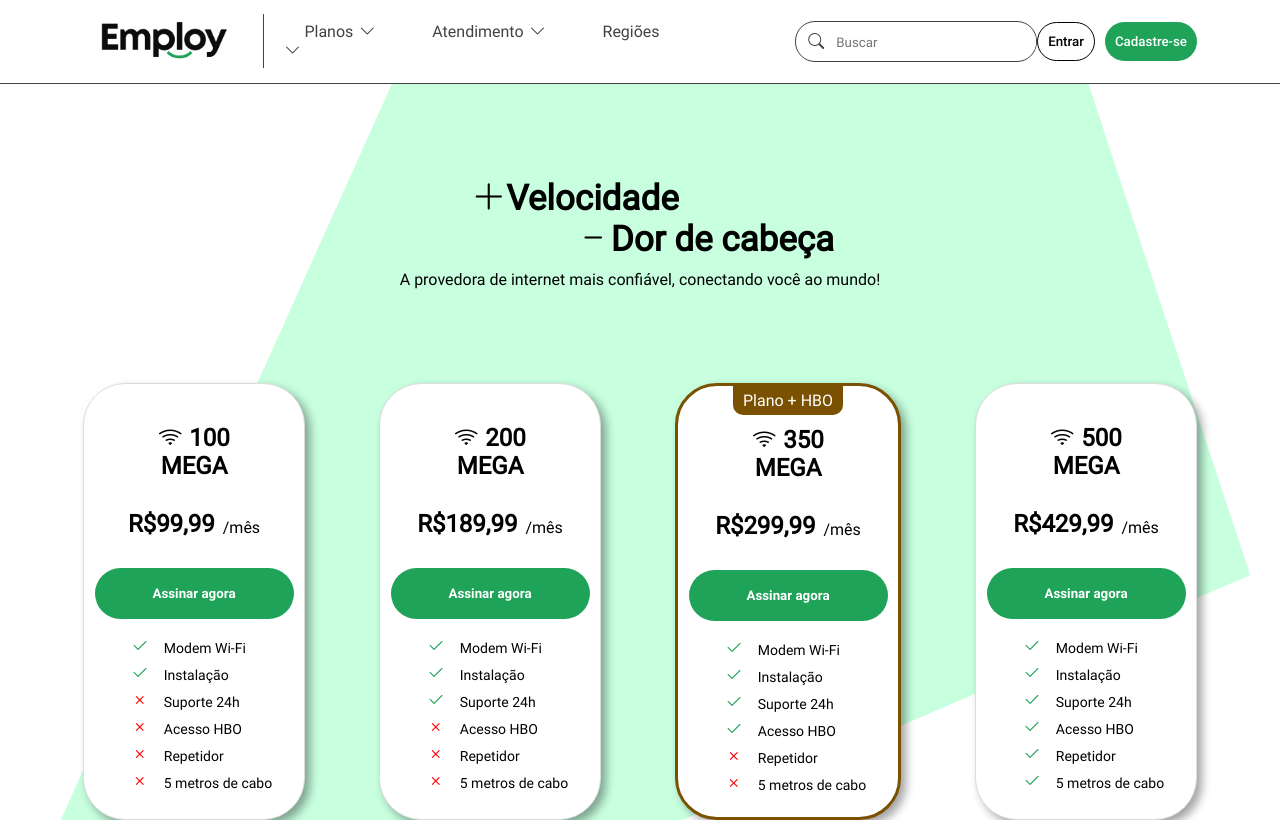
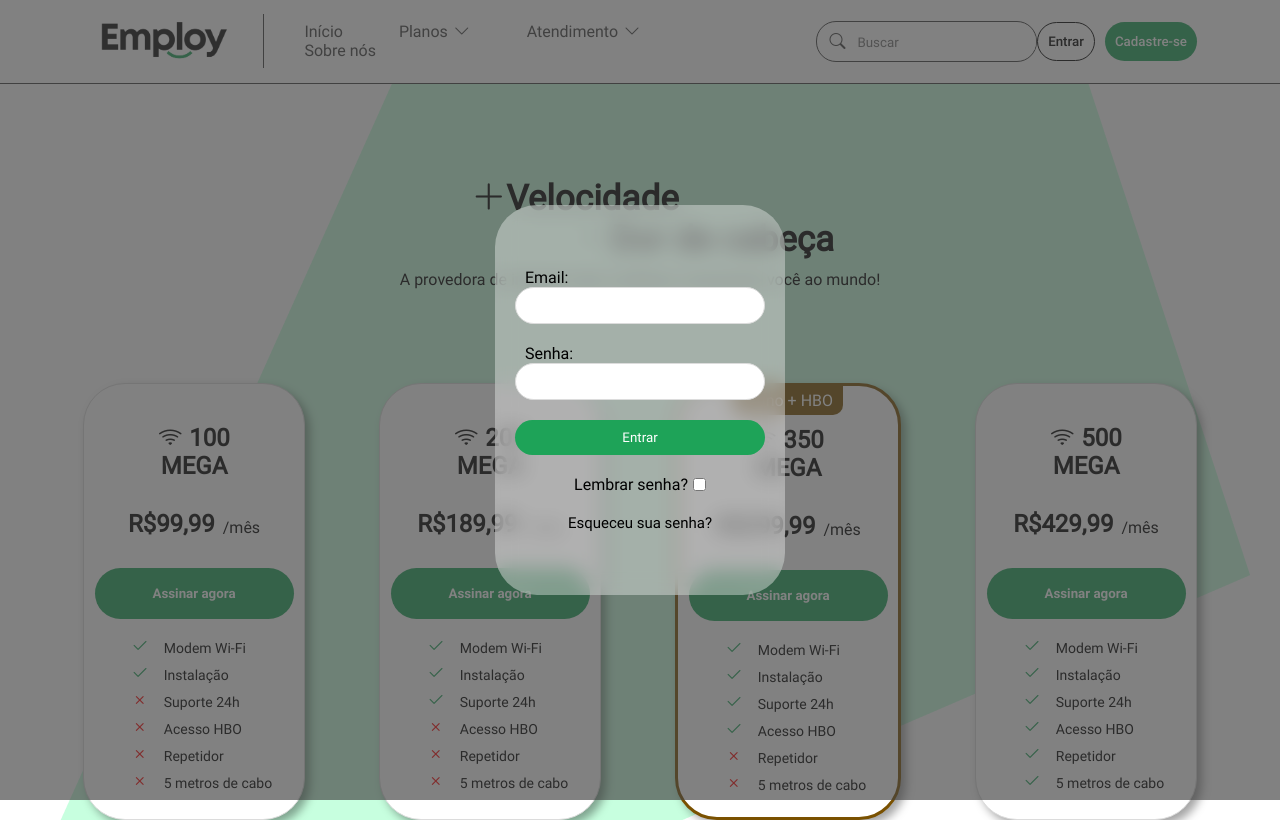
Before and after one commit to YortonFilho/Primeiro-site, a plain HTML site: page index.html in a window 1280 px wide. Both pictures are taken after a click on the button "Entrar". Drawn offline with nearby package versions, Linux system fonts and the light colour scheme.

Commit message:
Adicionando JS e animações
Comecei a estruturar a parte do login, adicionei uma animação para brincar um pouco com os recursos do css

```diff
--- a/index.html
+++ b/index.html
@@ -9,12 +9,13 @@
 </head>
 
 <body>
-    <header>
+    <header>  <!--header---------------------------------------------------------------------------------------------------------->
         <div class="div-menu">
             <figure class="logo"><a href="#"><img src="imagens/logoPreta.png" alt="" width="160" min-height="54"></a></figure>
             <div id="linha-menu"></div> <!--linha entre a logo e a nav-->
             <nav class="menu">
                 <ul>
+                    <li><a href="">Início</a></li>
                     <li class="drop-plano"><a href="#">Planos<i class="bi bi-chevron-down"></i></a>
                         <div class="dropdown-plano">
                             <a href="">Para pessoas</a>
@@ -27,15 +28,7 @@
                             <a href="" class="ultimo-lista">Reclamações</a>
                         </div>
                     </li>
-                    <li class="drop-regioes"><a href="#">Regiões<i class="bi bi-chevron-down"></i></a>
-                        <div class="dropdown-regioes">
-                            <a href="">Cachoeirinha</a>
-                            <a href="">Canoas</a>
-                            <a href="">Porto Alegre</a>
-                            <a href="">Sapucaia</a>
-                            <a href="" class="ultimo-lista">Viamão</a>
-                        </div>
-                    </li>
+                    <li><a href="#">Sobre nós</i></a></li>
                 </ul>
             </nav>
         </div>
@@ -49,19 +42,19 @@
             </div>
 
         <div class="botao-menu">
-            <input type="button" value="Entrar" class="entrar">
+            <input type="button" value="Entrar" class="entrar" onclick="abrirModal()">
             <input type="button" value="Cadastre-se" class="cadastro">
         </div>
     </header>
 
-    <main>
+    <main> <!--texto persoasivo--------------------------------------------------------------------------------------------------------->
         <section class="persoasivo">
             <h1 class="txt1"><i class="bi bi-plus-lg"></i></i>Velocidade</h1>
             <h1 class="txt2"><i class="bi bi-dash"></i>Dor de cabeça</h1>
             <p>A provedora de internet mais confiável, conectando você ao mundo!</p>
         </section>
 
-        <section class="planos">
+        <section class="planos"> <!--planos--------------------------------------------------------------------------------------------->
             <div class="plano">
                 <h1 class="mega"><i class="bi bi-wifi"></i>100 MEGA</h1>
                 <div class="valor">
@@ -125,5 +118,27 @@
             </div>
         </section>
     </main>
+    <div class="janela-form" id="janela-form"> <!--formulario login modal------------------------------------------------------------------------------>
+        <form class="form">
+            <div class="email">
+                <label for="email">Email:</label>
+                <input type="email" name="email" id="email">
+            </div>
+            <div class="senha">
+                <label for="password">Senha:</label>
+                <input type="password" name="password" id="password">
+            </div>
+            <input type="submit" value="Entrar" class="botao">
+            <div class="checkbox">
+                <span>Lembrar senha?</span>
+                <input type="checkbox" name="" id="">
+            </div>
+            <a href="">Esqueceu sua senha?</a>
+        </form>
+    </div>
+    <!--JAVASCRIP-------------------------------------------------------------------------------------------------------------------->
+    <script src="script.js">
+
+    </script>
 </body>
 </html>
--- /dev/null
+++ b/script.js
@@ -0,0 +1,10 @@
+function abrirModal(){
+    const modal = document.getElementById('janela-form')
+    modal.classList.add('abrir')
+
+    modal.addEventListener('click', (e) => {
+        if(e.target.id == 'janela-form'){
+            modal.classList.remove('abrir')
+        }
+    })
+}
--- a/style.css
+++ b/style.css
@@ -74,6 +74,10 @@ header{
     color: var(--cinza-);
     padding: 38px 26px;
 }
+.menu a:hover{
+    color: var(--verde-);
+    font-weight: bold;
+}
 /*dropdowns------------------------------------------------------------------------------------------------*/
 .dropdown-plano{
     position: absolute;
@@ -85,7 +89,7 @@ header{
     border-bottom: 0.5px solid black;
     border-radius: 0 0 10px 10px;
     margin-top: 32px;
-    margin-left: 10px;
+    margin-left: 103px;
     display: none;
 }
 .dropdown-plano a{
@@ -113,7 +117,7 @@ header{
     border-bottom: 0.5px solid black;
     border-radius: 0 0 10px 10px;
     margin-top: 32px;
-    margin-left: 140px;
+    margin-left: 230px;
     display: none;
 
 }
@@ -125,32 +129,6 @@ header{
     display: block;
 }
 .dropdown-atendimento a:hover{
-    background-color: var(--verde-);
-    color: white;
-    transition: 0.2s;
-}
-.dropdown-regioes{
-    position: absolute;
-    display: flex;
-    flex-direction: column;
-    background-color: white;
-    border-left: 0.5px solid black;
-    border-right: 0.5px solid black;
-    border-bottom: 0.5px solid black;
-    border-radius: 0 0 10px 10px;
-    margin-top: 32px;
-    margin-left: 305px;
-    display: none;
-
-}
-.dropdown-regioes a{
-    display: block;
-    padding: 15px;
-}
-.drop-regioes:hover .dropdown-regioes{
-    display: block;
-}
-.dropdown-regioes a:hover{
     background-color: var(--verde-);
     color: white;
     transition: 0.2s;
@@ -350,3 +328,84 @@ ul li i{
     justify-content: center;
     padding: 0 83px;
 }
+/*formulario login modal------------------------------------------------------------------------------------------------------------------------------------------------------*/
+.janela-form{
+    width: 100vw;
+    height: 100vh;
+    background-color: #424242a9;
+    position: absolute;
+    top: 0;
+    left: 0;
+    display: none;
+    align-items: center;
+    justify-content: center;
+}
+.form{
+    background-color: rgba(255, 255, 255, 0.377);
+    backdrop-filter: blur(10px);
+    width: 250px;
+    height: 350px;
+    border-radius: 42px;
+    display: flex;
+    flex-direction: column;
+    padding: 20px;
+    gap: 20px;
+    justify-content: center;
+}
+.email{
+    display: flex;
+    flex-direction: column;
+}
+.senha{
+    display: flex;
+    flex-direction: column;
+}
+#email, #password{
+    border-radius: 20px;
+    height: 35px;
+    border: 1px solid #DCDCDC;
+    padding-left: 10px;
+
+}
+.form label{
+    margin-left: 10px;
+}
+.form .botao{
+    border-radius: 20px;
+    height: 35px;
+    background-color: var(--verde-);
+    color: white;
+    border: var(--verde-);
+}
+.form .botao:hover{
+    background-color: #226d42;
+    cursor: pointer;
+}
+.form a{
+    font-size: 15px;
+    text-decoration: none;
+    color: black;
+    text-align: center;
+}
+.checkbox{
+    display: flex;
+    justify-content: center;
+    gap: 5px;
+}
+.janela-form.abrir{
+    display: flex;
+}
+@keyframes abrirform{
+    from{
+        opacity: 0;
+        transform: translate3d(0, -300px, 0px);
+    }
+    to{
+        opacity: 1;
+        transform: translate3d(0, 0, 0);
+    }
+}
+
+.abrir .form{
+    animation: abrirform 1s;
+}
```
